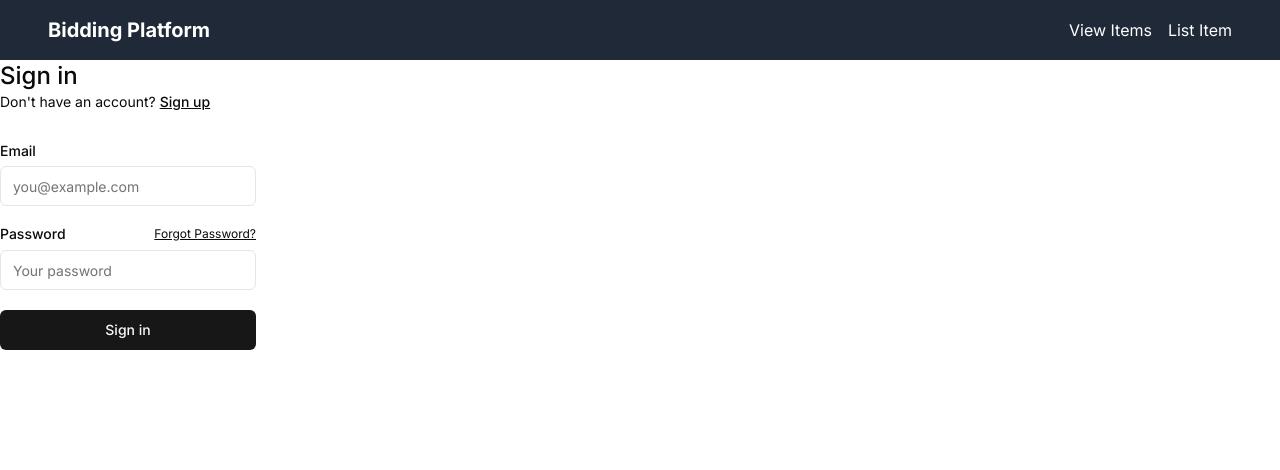
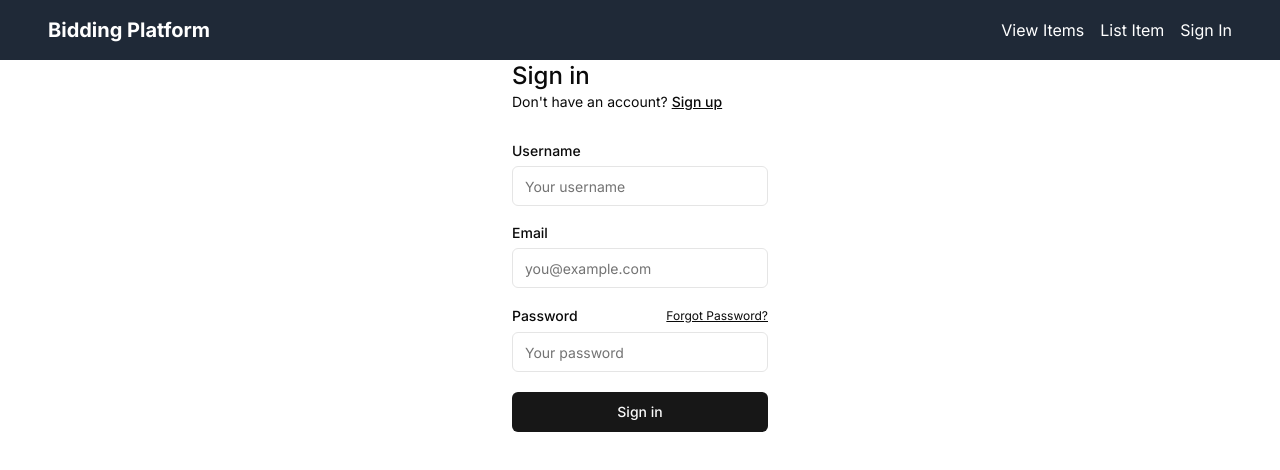
Before and after one commit to xuej41/NationalBiddersOfCanada, a Next.js app in the folder with-supabase-app/: page /sign-in in a window 1280 px wide. Shown: the top 470 px of the page. Built offline with nearby package versions, Linux system fonts and the light colour scheme.

Commit message:
Add sign-in/sign-up

```diff
--- a/with-supabase-app/app/(auth-pages)/sign-in/page.tsx
+++ b/with-supabase-app/app/(auth-pages)/sign-in/page.tsx
@@ -8,7 +8,7 @@ import Link from "next/link";
 export default async function Login(props: { searchParams: Promise<Message> }) {
   const searchParams = await props.searchParams;
   return (
-    <form className="flex-1 flex flex-col min-w-64">
+    <form className="flex-1 flex flex-col min-w-64 mx-auto">
       <h1 className="text-2xl font-medium">Sign in</h1>
       <p className="text-sm text-foreground">
         Don't have an account?{" "}
@@ -17,15 +17,17 @@ export default async function Login(props: { searchParams: Promise<Message> }) {
         </Link>
       </p>
       <div className="flex flex-col gap-2 [&>input]:mb-3 mt-8">
+        <Label htmlFor="username">Username</Label>
+        <Input name="username" placeholder="Your username" required />
         <Label htmlFor="email">Email</Label>
         <Input name="email" placeholder="you@example.com" required />
         <div className="flex justify-between items-center">
           <Label htmlFor="password">Password</Label>
           <Link
-            className="text-xs text-foreground underline"
-            href="/forgot-password"
+        className="text-xs text-foreground underline"
+        href="/forgot-password"
           >
-            Forgot Password?
+        Forgot Password?
           </Link>
         </div>
         <Input
--- a/with-supabase-app/app/(auth-pages)/sign-up/page.tsx
+++ b/with-supabase-app/app/(auth-pages)/sign-up/page.tsx
@@ -29,6 +29,8 @@ export default async function Signup(props: {
           </Link>
         </p>
         <div className="flex flex-col gap-2 [&>input]:mb-3 mt-8">
+          <Label htmlFor="username">Username</Label>
+          <Input name="username" placeholder="Your Username" required />
           <Label htmlFor="email">Email</Label>
           <Input name="email" placeholder="you@example.com" required />
           <Label htmlFor="password">Password</Label>
--- a/with-supabase-app/app/actions.ts
+++ b/with-supabase-app/app/actions.ts
@@ -6,6 +6,7 @@ import { headers } from "next/headers";
 import { redirect } from "next/navigation";
 
 export const signUpAction = async (formData: FormData) => {
+  const username = formData.get("username")?.toString();
   const email = formData.get("email")?.toString();
   const password = formData.get("password")?.toString();
   const supabase = await createClient();
@@ -40,6 +41,7 @@ export const signUpAction = async (formData: FormData) => {
 };
 
 export const signInAction = async (formData: FormData) => {
+  const username = formData.get("username") as string;
   const email = formData.get("email") as string;
   const password = formData.get("password") as string;
   const supabase = await createClient();
--- a/with-supabase-app/app/item/[id]/page.tsx
+++ b/with-supabase-app/app/item/[id]/page.tsx
@@ -6,16 +6,14 @@ import CountdownTimer from "@/app/components/CountdownTimer"
 import BiddingForm from "@/app/components/BiddingForm"
 
 // This data would typically come from your backend based on the item ID
-const getItemData = (id: string) => {
-    return{
-  id : id,
-  title: "Vintage Watch",
-  description: "A beautiful vintage watch from the 1950s",
-  currentBid: 100,
-  endTime: new Date(Date.now() + 24 * 60 * 60 * 1000), // 24 hours from now
-  imageUrl: "/placeholder.svg",
-    }
-}
+const getItemData = (id: string) => ({
+    id,
+    title: "Vintage Watch",
+    description: "A beautiful vintage watch from the 1950s",
+    currentBid: 100,
+    endTime: new Date(Date.now() + 24 * 60 * 60 * 1000), // 24 hours from now
+    imageUrl: "/placeholder.svg",
+  });
 
 export default function ItemPage(params : {id : string} ) {
   const [item, setItem] = useState(getItemData(params.id))
@@ -27,6 +25,12 @@ export default function ItemPage(params : {id : string} ) {
   }, [params.id])
 
   const handlePlaceBid = (amount: number) => {
+    //sign in prompt
+    //const username = ""; Replace with actual logic to get the username
+    // if (!username) {
+    //     alert("You must be signed in to place a bid.");
+    //     return;
+    //   }
     // Here you would typically send the bid to your backend
     console.log(`Placing bid of $${amount} on item ${params.id}`)
     setItem((prevItem) => ({ ...prevItem, currentBid: amount }))
@@ -34,7 +38,7 @@ export default function ItemPage(params : {id : string} ) {
 
   const handleAuctionEnd = () => {
     setAuctionEnded(true)
-    // Here you would typically notify the winner and update the item status in your backend
+    //update winner in backend
     console.log("Auction ended")
   }
 
--- a/with-supabase-app/app/layout.tsx
+++ b/with-supabase-app/app/layout.tsx
@@ -29,6 +29,9 @@ export default function RootLayout({
               <Link href="/admin/submit-item" className="hover:text-gray-300">
                 List Item
               </Link>
+              <Link href="/sign-in" className="hover:text-gray-300">
+                Sign In
+              </Link>
             </div>
           </div>
         </nav>
```
Also changed, not shown: with-supabase-app/app/components/ItemCard.tsx (+2 -5 lines).
